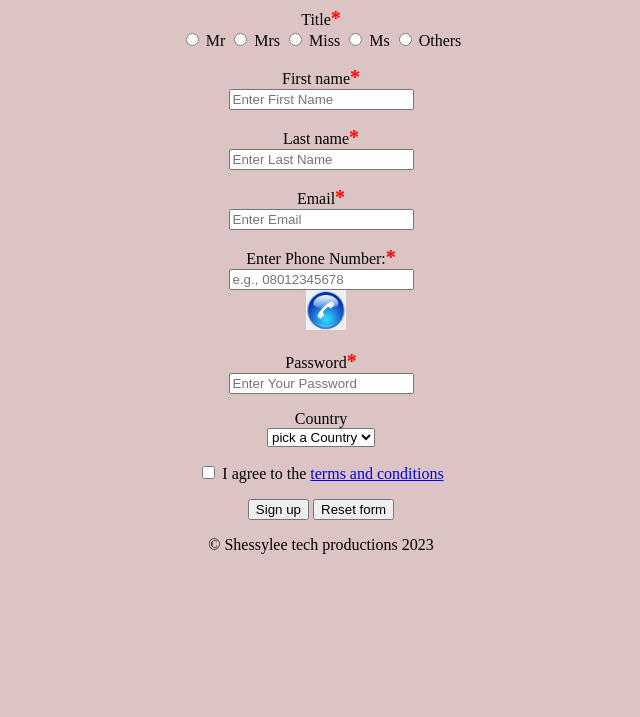
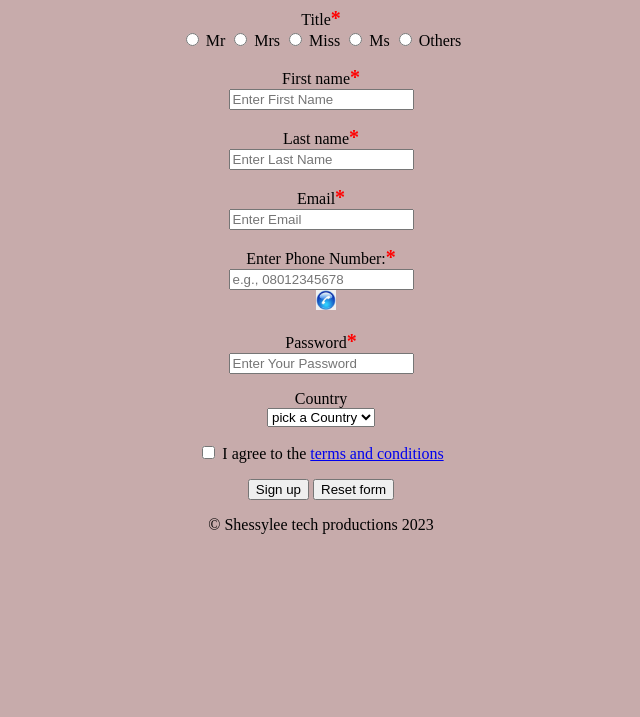
Before and after one commit to Shessy2023/Phone-number-career-assignment--Devcareer, a plain HTML site: page index.html in a window 1280 px wide. Shown: the part 83-800 px from the top of the page, without its empty margins (319-959 px from the left). Drawn offline with Linux system fonts and the light colour scheme.

Commit message:
Update styles.css

```diff
--- a/styles.css
+++ b/styles.css
@@ -1,5 +1,5 @@
 body {
-  background-color: rgb(221, 196, 196);
+  background-color: rgb(199, 171, 171);
   /* border-left: 200px solid transparent; */
   /* border-right: 200px solid transparent; */
   text-align: center;
@@ -10,14 +10,14 @@ body {
 }
 
 #carrierIcon {
-    width: 40px;
-    height: 40px;
+    width: 20px;
+    height: 20px;
   }
 
 
   .carrier-icon {
-    width: 40px;
-    height: 40px;
+    width: 20px;
+    height: 20px;
     margin-left: 10px;
   }
 
```
